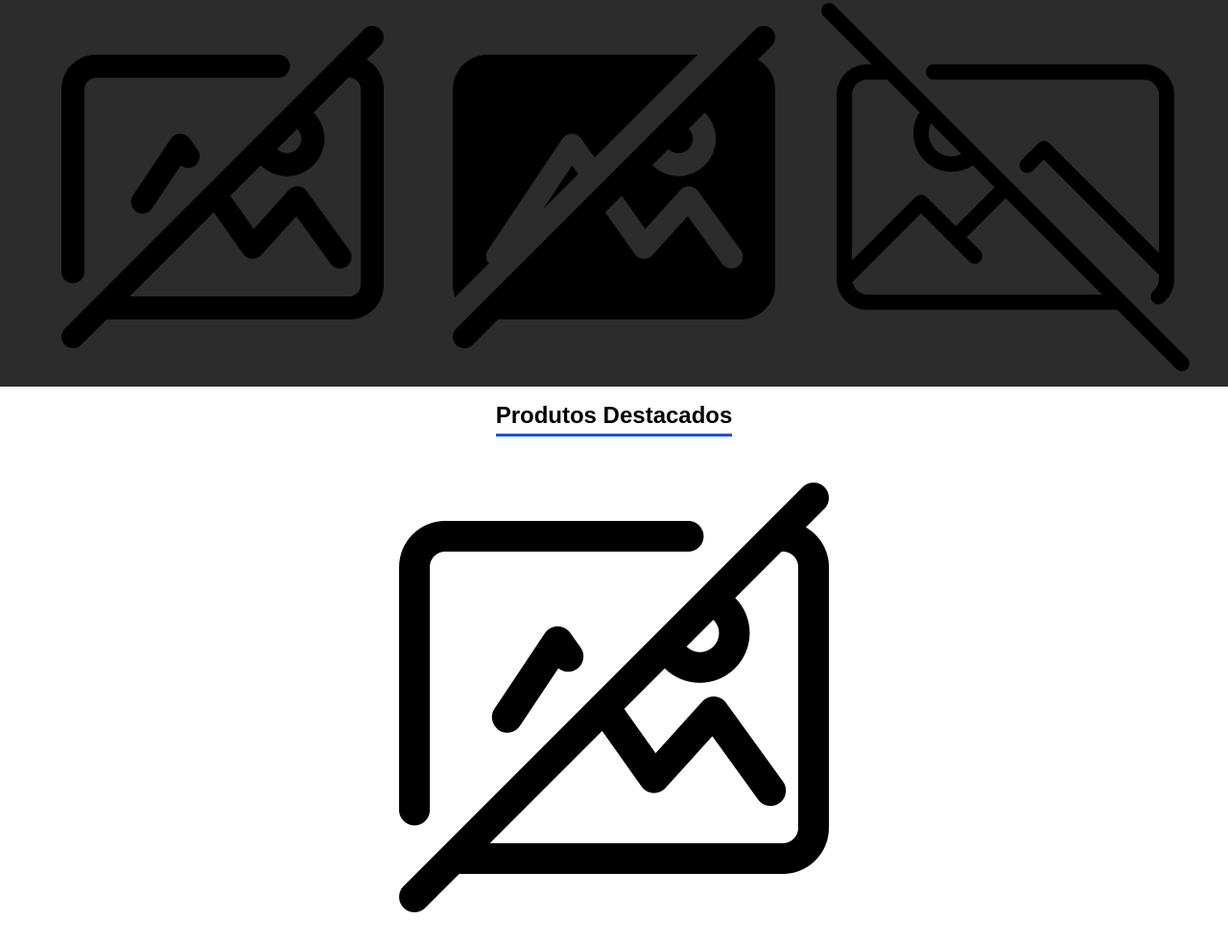
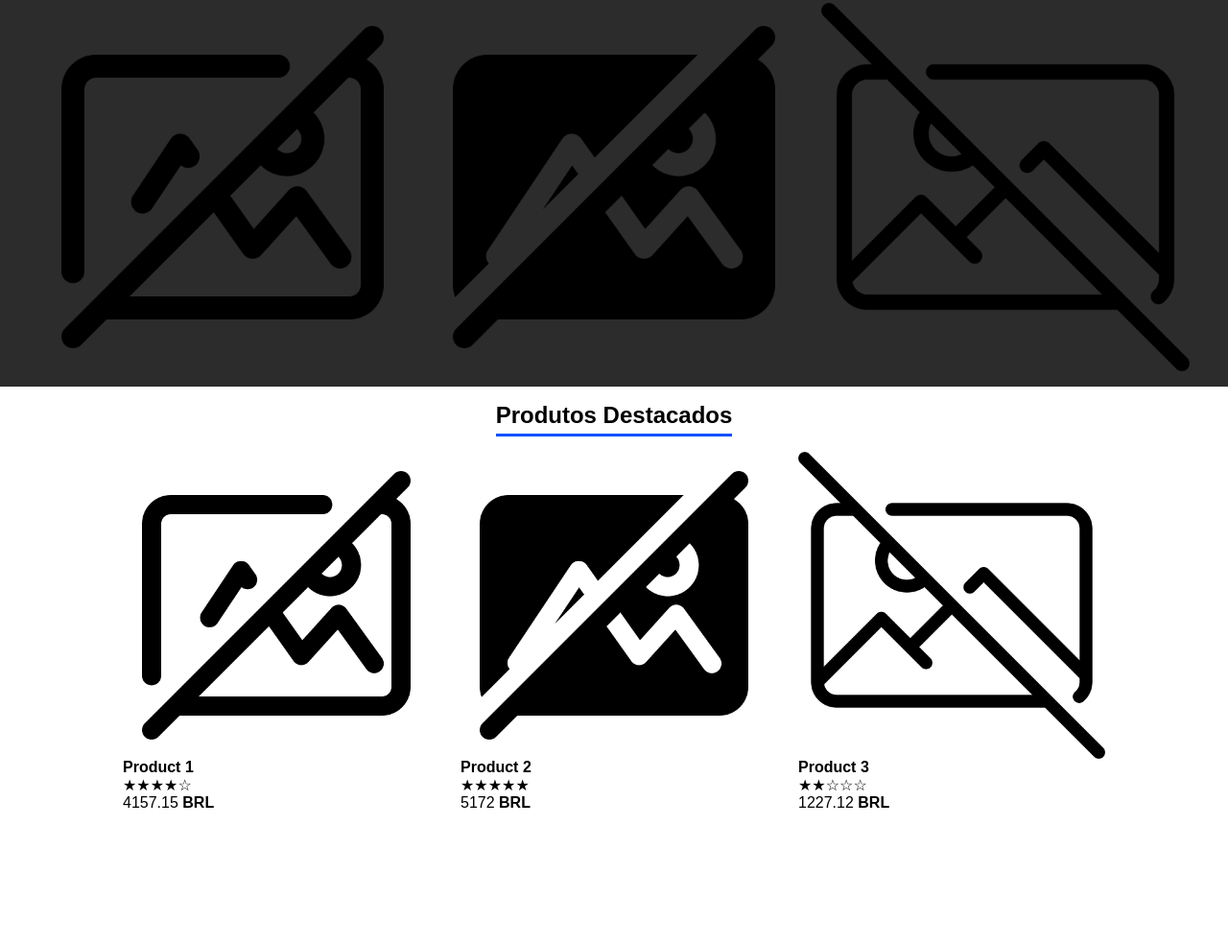
Before and after one commit to jhonnyvmsantos/ECommerce-Shop-Web, a plain HTML site: page eccomerce-shop/index.html in a window 1280 px wide. Shown: the part 634-1617 px from the top of the page at 96% size. After the commit the page ends 1480 px from the top, so only its background shows below. Drawn offline with Linux system fonts and the light colour scheme.

Commit message:
Jhonny: Feature-Products

```diff
--- /dev/null
+++ b/eccomerce-shop/data/featured.json
@@ -0,0 +1,28 @@
+{
+    "data": [
+        {
+            "id": 1,
+            "img": "./imgs/no-image.png",
+            "name": "Product 1",
+            "rate": 4,
+            "price": 4157.15,
+            "coin": "BRL"
+        },
+        {
+            "id": 2,
+            "img": "./imgs/no-photo.png",
+            "name": "Product 2",
+            "rate": 5,
+            "price": 5172.00,
+            "coin": "BRL"
+        },
+        {
+            "id": 3,
+            "img": "./imgs/no-img.png",
+            "name": "Product 3",
+            "rate": 2,
+            "price": 1227.12,
+            "coin": "BRL"
+        }
+    ]
+}
--- a/eccomerce-shop/index.html
+++ b/eccomerce-shop/index.html
@@ -9,7 +9,7 @@
       href="./imgs/online-shopping.png"
       type="image/x-icon"
     />
-    <script defer src="./script.js"></script>
+    <script defer src="./script.js" type="module"></script>
     <title>E-Commerce</title>
   </head>
   <body>
@@ -51,27 +51,27 @@
     <main>
       <div class="main-image-apresentation inner-content">
         <img
-          class="image-apresentation"
+          class="image-apresentation translate-y"
           src="./imgs/no-image.png"
           alt="left-image-carrousel"
         />
         <img
-          class="image-apresentation"
+          class="image-apresentation translate-y"
           src="./imgs/no-photo.png"
           alt="middle-image-carrousel"
         />
         <img
-          class="image-apresentation"
+          class="image-apresentation translate-y"
           src="./imgs/no-img.png"
           alt="right-image-carrousel"
         />
       </div>
 
       <div class="main-featured-product">
-        <h2>Produtos Destacados</h2>
+        <h2 class="main-title">Produtos Destacados</h2>
         <!-- <div class="main-title-underline"/> -->
 
-        <img src="./imgs/no-image.png" alt="main-carrousel-img">
+        <div id="featured-container" class="product-container" />
       </div>
 
       <div class="main-latest-product"></div>
--- a/eccomerce-shop/script.js
+++ b/eccomerce-shop/script.js
@@ -1,6 +1,45 @@
+import featured from './data/featured.json' with {type: "json"};
+
 const navbar = document.querySelector("nav");
-const Mbutton = document.querySelector("#menu-button");
+const mButton = document.querySelector("#menu-button");
+const fContainer = document.querySelector("#featured-container");
 
-Mbutton.addEventListener("click", () => {
+mButton.addEventListener("click", () => {
     navbar.classList.toggle("menu-visible");
 });
+
+featured.data.map(e => {
+    let div = document.createElement("div");
+    let img = document.createElement("img");
+    let title = document.createElement("h3");
+    let rate = document.createElement("span");
+    let price = document.createElement("p");
+    let coin = document.createElement("span");
+
+    div.classList.add("product-card");
+    div.classList.add("translate-y");
+    title.textContent = e.name;
+
+    console.log(rate.textContent.length);
+
+    img.src = e.img;
+
+    while (rate.textContent.length < 5) {
+        if (rate.textContent.length < e.rate) {
+            rate.textContent += String.fromCharCode(9733);
+        } else {
+            rate.textContent += String.fromCharCode(9734);
+        }
+    }
+
+    price.textContent = `${e.price} `;
+    coin.textContent = e.coin;
+    price.appendChild(coin);
+
+    div.appendChild(img);
+    div.appendChild(title);
+    div.appendChild(rate);
+    div.appendChild(price);
+
+    fContainer.appendChild(div);
+});
--- a/eccomerce-shop/style.css
+++ b/eccomerce-shop/style.css
@@ -20,6 +20,7 @@ body {
   background-color: #2c2c2c;
   box-shadow: 0 0 10px #2c2c2c;
   z-index: 99;
+  top: 0;
 }
 
 nav ul {
@@ -138,6 +139,15 @@ header {
 
 /* MAIN */
 
+.translate-y {
+  transition: all 0.2s;
+  cursor: pointer;
+}
+
+.translate-y:hover {
+  transform: translateY(-5px);
+}
+
 .main-image-apresentation {
   display: flex;
   flex: 1;
@@ -159,11 +169,37 @@ header {
   align-items: center;
 }
 
-.main-featured-product h2 {
+.main-title {
   margin: 1rem;
   font-size: 1.5rem;
   border-bottom: 3px solid rgb(0, 81, 255);
   padding-bottom: 5px;
+}
+
+.product-container {
+  display: flex;
+  flex-direction: row;
+  width: 100%;
+  justify-content: center;
+  align-items: center;
+  gap: 2rem;
+}
+
+.product-card {
+  display: grid;
+}
+
+.product-card h3 {
+  font-size: 1rem;
+}
+
+.product-card p span {
+  font-size: 1rem;
+  font-weight: bold;
+}
+
+.product-card img {
+  width: 25vw;
 }
 
 /* MEDIA */
@@ -218,4 +254,12 @@ header {
   .image-apresentation {
     width: 90vw;
   }
+
+  .product-container {
+    flex-direction: column;
+  }
+
+  .product-card img {
+    width: 75vw;
+  }
 }
```
